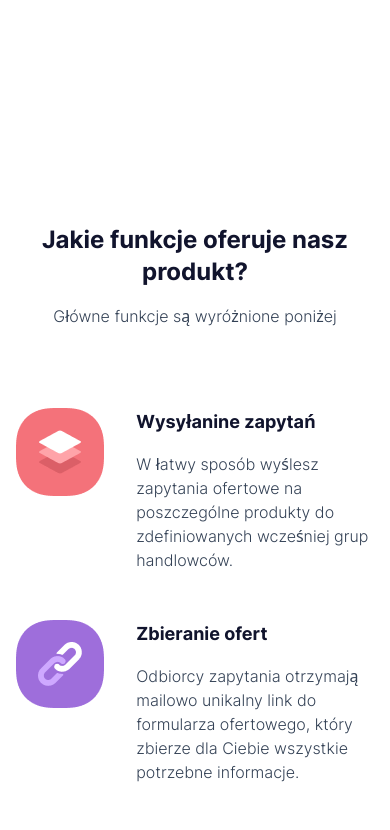
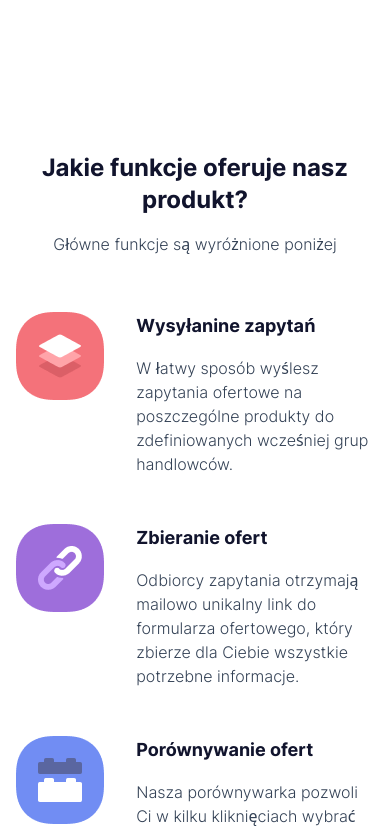
Before and after one commit to snax4a/offerexchange.net, a Next.js app: page / in a window 390 px wide. Shown: the top 830 px of the page. Built offline with nearby package versions, Linux system fonts and the light colour scheme.

Commit message:
fix: incorrect page layout height

```diff
--- a/src/components/SectionHeading.tsx
+++ b/src/components/SectionHeading.tsx
@@ -12,7 +12,7 @@ export default function SectionHeading({
   className,
 }: SectionHeadingProps) {
   return (
-    <div className={clsxm('my-20 text-center', className)}>
+    <div className={clsxm('my-14 text-center md:my-20', className)}>
       {!!heading && (
         <h3 className='mb-4 text-2xl font-bold text-primary md:mb-5 md:text-3xl'>
           {heading}
--- a/src/components/layout/Page.tsx
+++ b/src/components/layout/Page.tsx
@@ -17,10 +17,10 @@ export default function Page({ children }: PageProps) {
           bannerLinkText={process.env.NEXT_PUBLIC_SOCIAL_BANNER_LINK_TEXT ?? ''}
         />
       )}
-      <div className='flex h-auto flex-row lg:h-screen'>
+      <div className='relative flex min-h-full flex-row'>
         {/* No fallback UI so need to be careful not to suspend directly inside. */}
         <React.Suspense fallback={null}>
-          <div className='flex h-full w-full flex-1 self-stretch'>
+          <div className='flex min-h-full w-full flex-1 self-stretch'>
             <main className='mt-16 flex grow flex-col justify-around self-stretch sm:mt-10'>
               {children}
               <Footer />
--- a/src/sections/Features.tsx
+++ b/src/sections/Features.tsx
@@ -52,7 +52,7 @@ const FEATURES_DATA: Feature[] = [
 
 export default function Features() {
   return (
-    <section id='features' className='py-20'>
+    <section id='features' className='py-8 lg:py-20'>
       <Container>
         <SectionHeading
           heading='Jakie funkcje oferuje nasz produkt?'
--- a/src/styles/globals.css
+++ b/src/styles/globals.css
@@ -47,6 +47,12 @@
     text-rendering: optimizeLegibility;
     -webkit-font-smoothing: antialiased;
     -moz-osx-font-smoothing: grayscale;
+  }
+
+  html,
+  body,
+  #__next {
+    @apply h-full;
   }
 
   /* #region  /**=========== Typography =========== */
```
